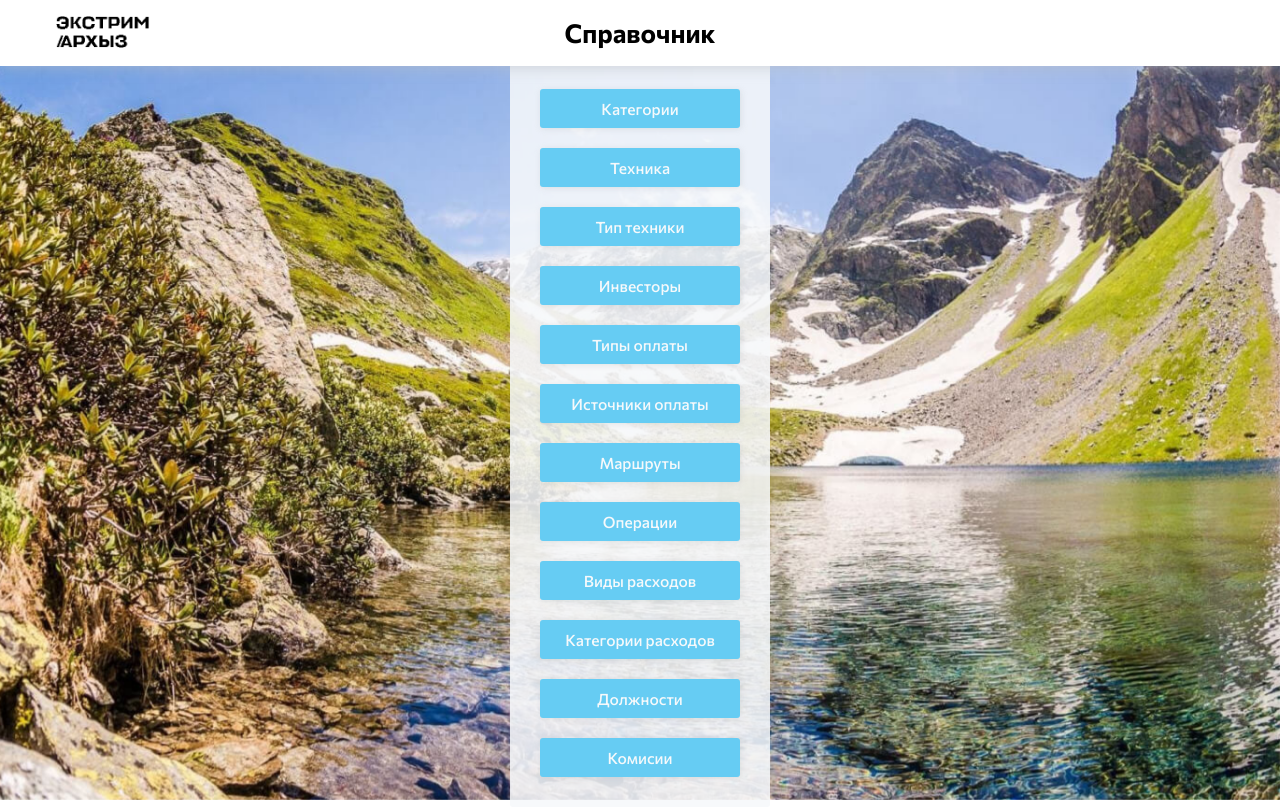
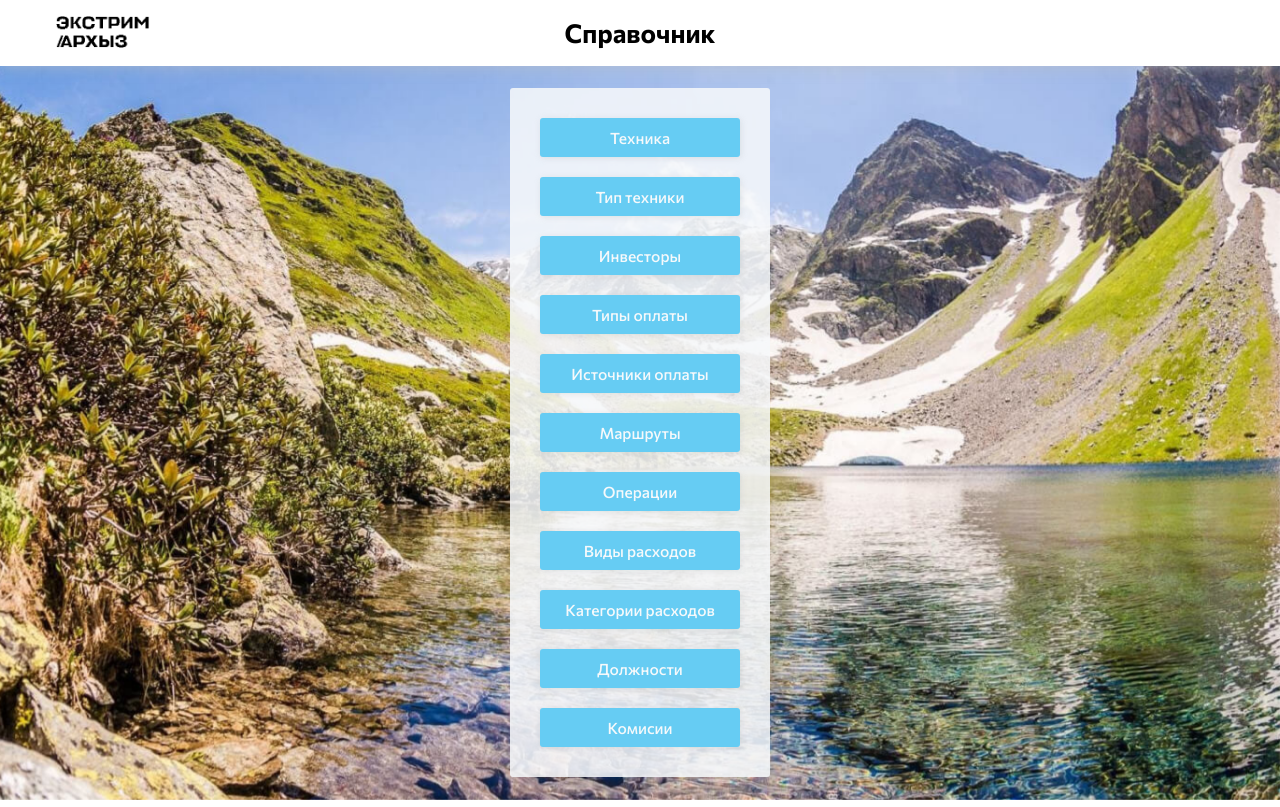
Before and after one commit to DataProRU/Akmat-bot, a FastAPI app: page /directory in a window 1280 px wide. Run offline with FastAPI, Linux system fonts and the light colour scheme; parts of the project's set-up code (start-up, migrations or seed data) failed here and were passed over.

Commit message:
directory finish

```diff
--- a/templates/directory.html
+++ b/templates/directory.html
@@ -10,7 +10,6 @@
 <section class="section-center unap-days-section">
     <img src="/static/img/directory-bg.jpg" class="img-bg" alt="фоновое изображение">
     <div class="opasity-btn-container">
-        <button type="submit" class="welcome-bth"><a href="/categories">Категории </a></button>
         <button type="submit" class="welcome-bth"><a href="/technique">Техника</a></button>
         <button type="submit" class="welcome-bth"><a href="/type_of_technique">Тип техники</a></button>
         <button type="submit" class="welcome-bth"><a href="/investors">Инвесторы</a></button>
```
